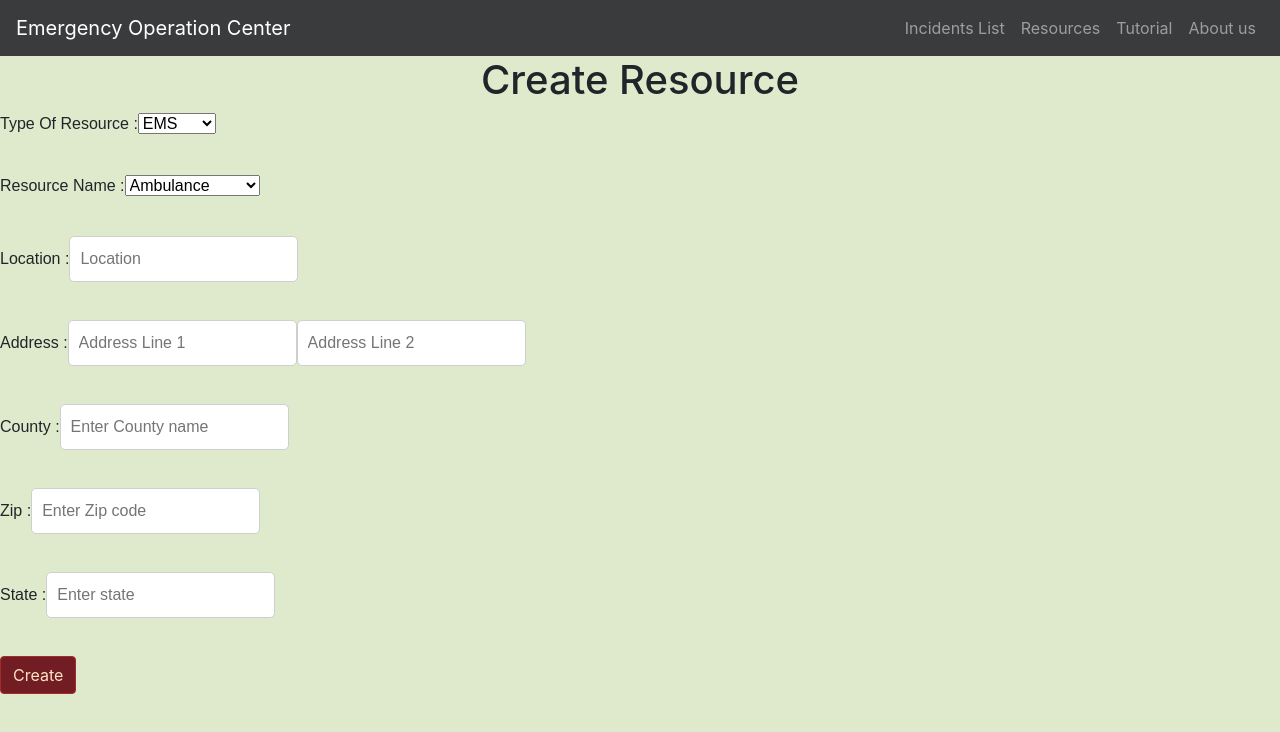
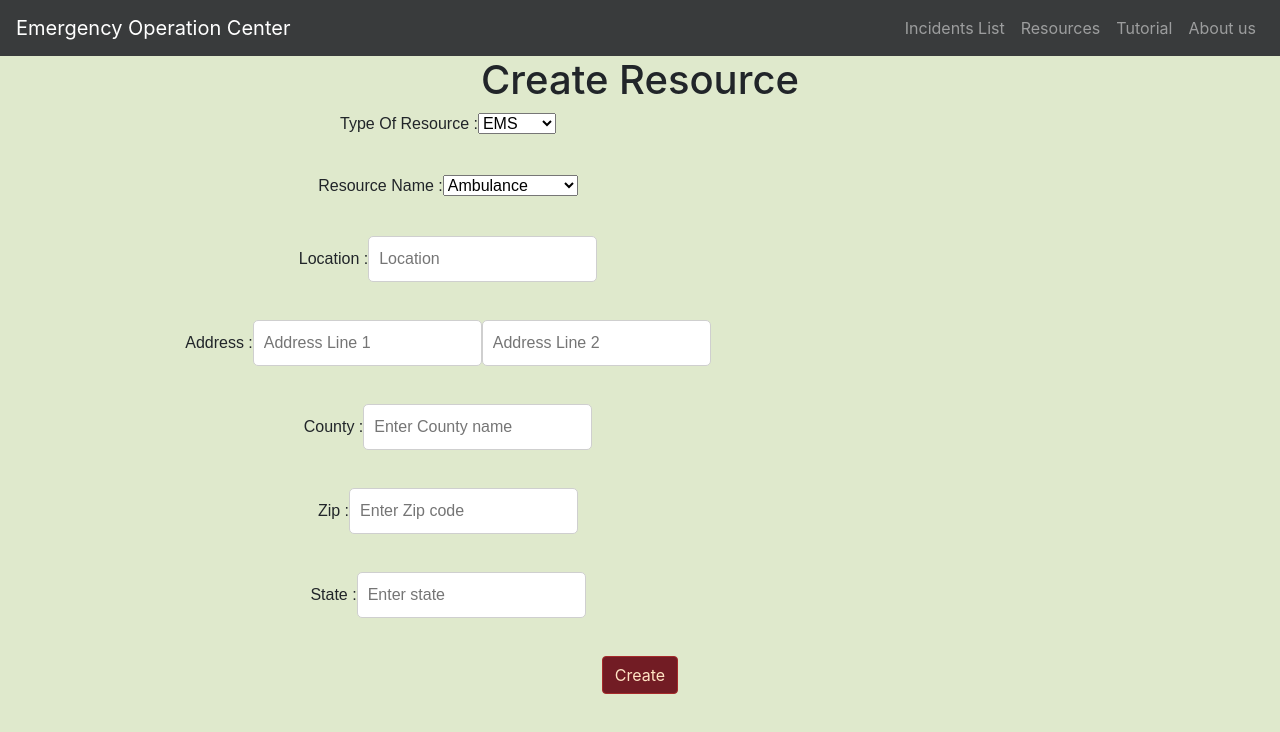
Before and after one commit to redhug/Disaster-Managemnet, a React (Create React App) app in the folder EOC/frontend/: page /CreateResource in a window 1280 px wide. Shown: the top 732 px of the page. Built offline with nearby package versions, Linux system fonts and the light colour scheme.

Commit message:
Minor alignment changes

```diff
--- a/EOC/frontend/src/components/CreateResource.js
+++ b/EOC/frontend/src/components/CreateResource.js
@@ -39,8 +39,9 @@ onSubmit = e =>{
   render() {
     return (
      <div><NavbarApp />
+
 <h1 align="center">Create Resource</h1>
-      <form>
+      <form align="center">
       <div className="inputBox width70">
           <label>Type Of Resource :
                 <select>
```
